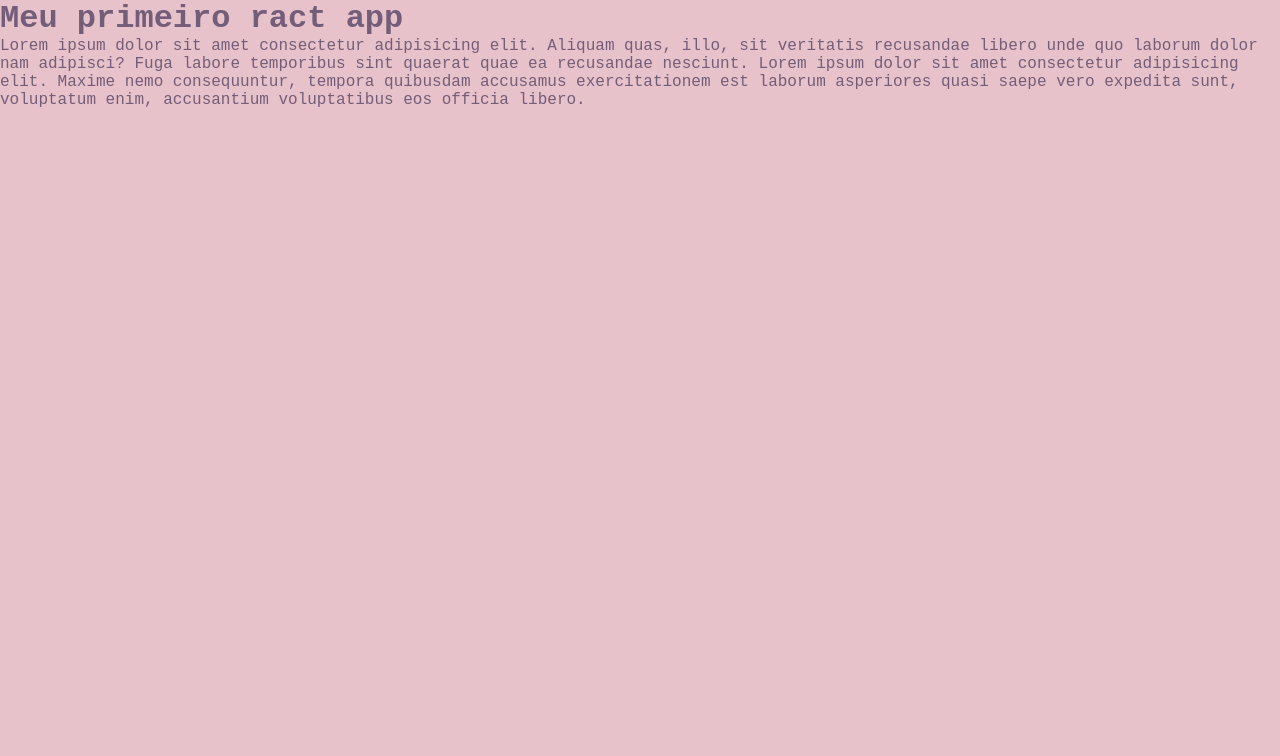
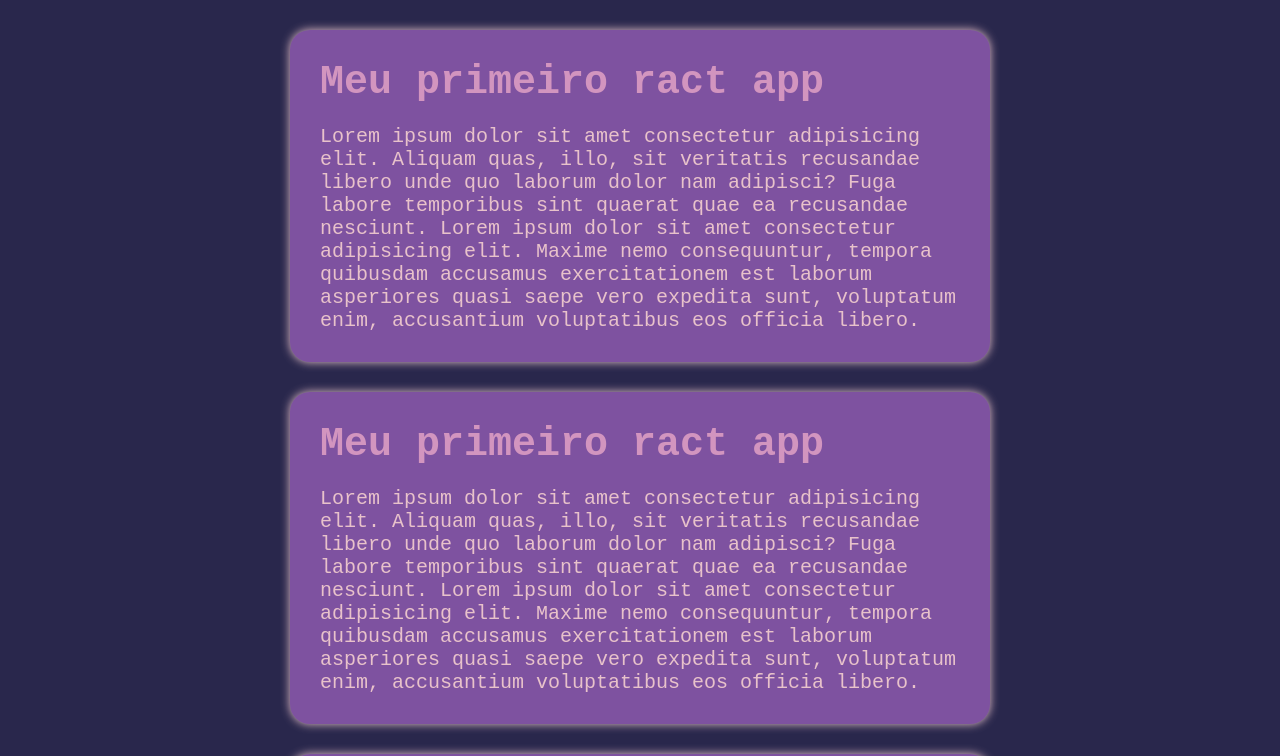
Before and after one commit to Lianzin04/ppi2025, a React (Vite) app: page / in a window 1280 px wide. Shown: the top 756 px of the page. Built offline with nearby package versions, Linux system fonts and the light colour scheme.

Commit message:
aula 22/05/25 - Ligação de componente MyText

```diff
--- a/src/App.jsx
+++ b/src/App.jsx
@@ -1,14 +1,15 @@
 import "./styles/theme.css";
 import "./styles/global.css";
+import { MyText } from "./components/MyText";
 
 export default function App() {
   return (
-    <div>
-      <h1>Meu primeiro ract app </h1>
-      <p> Lorem ipsum dolor sit amet consectetur adipisicing elit. Aliquam quas, illo, sit veritatis recusandae libero unde quo laborum dolor nam adipisci?
-        Fuga labore temporibus sint quaerat quae ea recusandae nesciunt.
-        Lorem ipsum dolor sit amet consectetur adipisicing elit. Maxime nemo consequuntur, tempora quibusdam accusamus exercitationem est laborum asperiores quasi saepe vero expedita sunt, voluptatum enim, accusantium voluptatibus eos officia libero.
-      </p>
-    </div>
+    //filhos de alguem
+    <>
+      <MyText />
+      <MyText />
+      <MyText />
+    </>
+
   );
 }
--- /dev/null
+++ b/src/components/MyText.jsx
@@ -0,0 +1,15 @@
+import styles from './MyText.module.css';
+
+export function MyText() {
+  return (
+    <div className={styles.container}>
+      <div className={styles.div}>
+        <h1 className={styles.title}> Meu primeiro ract app </h1>
+        <p className={styles.text}> Lorem ipsum dolor sit amet consectetur adipisicing elit. Aliquam quas, illo, sit veritatis recusandae libero unde quo laborum dolor nam adipisci?
+          Fuga labore temporibus sint quaerat quae ea recusandae nesciunt.
+          Lorem ipsum dolor sit amet consectetur adipisicing elit. Maxime nemo consequuntur, tempora quibusdam accusamus exercitationem est laborum asperiores quasi saepe vero expedita sunt, voluptatum enim, accusantium voluptatibus eos officia libero.
+        </p>
+      </div>
+    </div>
+  )
+}
--- /dev/null
+++ b/src/components/MyText.module.css
@@ -0,0 +1,23 @@
+.container{
+    margin: 0 auto;
+    max-width: 80rem;
+}
+
+.div {
+    background-color: var(--roxo-claro);
+    box-shadow: 0 0 1rem var(--rosa);
+    margin: 3rem 5rem;
+    padding: 3rem;
+    border-radius: 2rem;
+}
+
+.title {
+    font-weight: bolder;
+    font-size: 4rem;
+    color: var(--lilas);
+    margin-bottom: 2rem;
+}
+
+.text {
+    font-size: 2rem;
+}
--- a/src/styles/global.css
+++ b/src/styles/global.css
@@ -7,11 +7,11 @@
 }
 
 html {
-    font-size: 60;
+    font-size: 62.5%;
 }
 
 body{
     font-family:'Courier New', Courier, monospace;
-  background-color: var(--rosa);
-  color: var(--rosa-escu);
+  background-color: var(--roxo-escuro);
+  color: var(--rosa);
 }
--- a/src/styles/theme.css
+++ b/src/styles/theme.css
@@ -3,4 +3,9 @@
 --rosa-es: #d1b3c4ff;
 --rosa-esc: #b392acff;
 --rosa-escu: #735d78ff;
+/* CSS HEX */
+--azul: #badefcff;
+--roxo-escuro: #29274cff;
+--roxo-claro: #7e52a0ff;
+--lilas: #d295bfff;
 }
```
